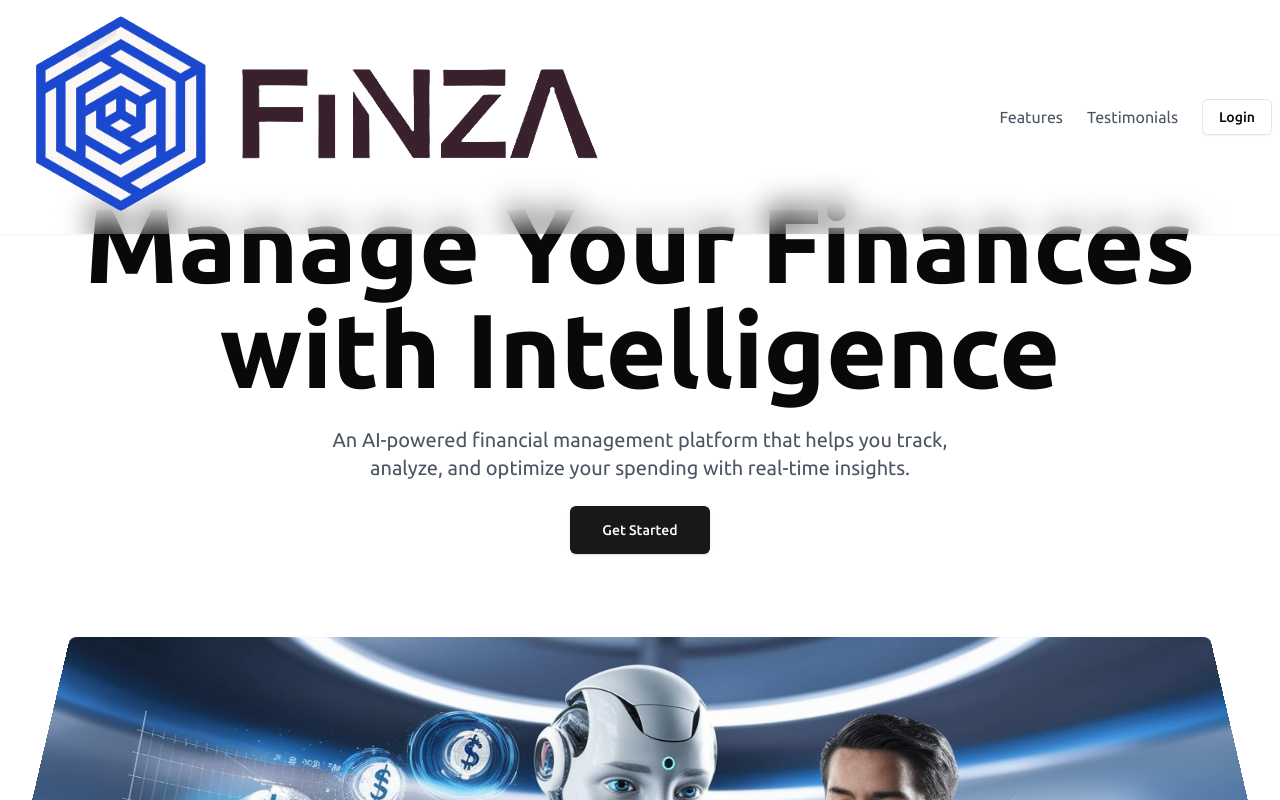
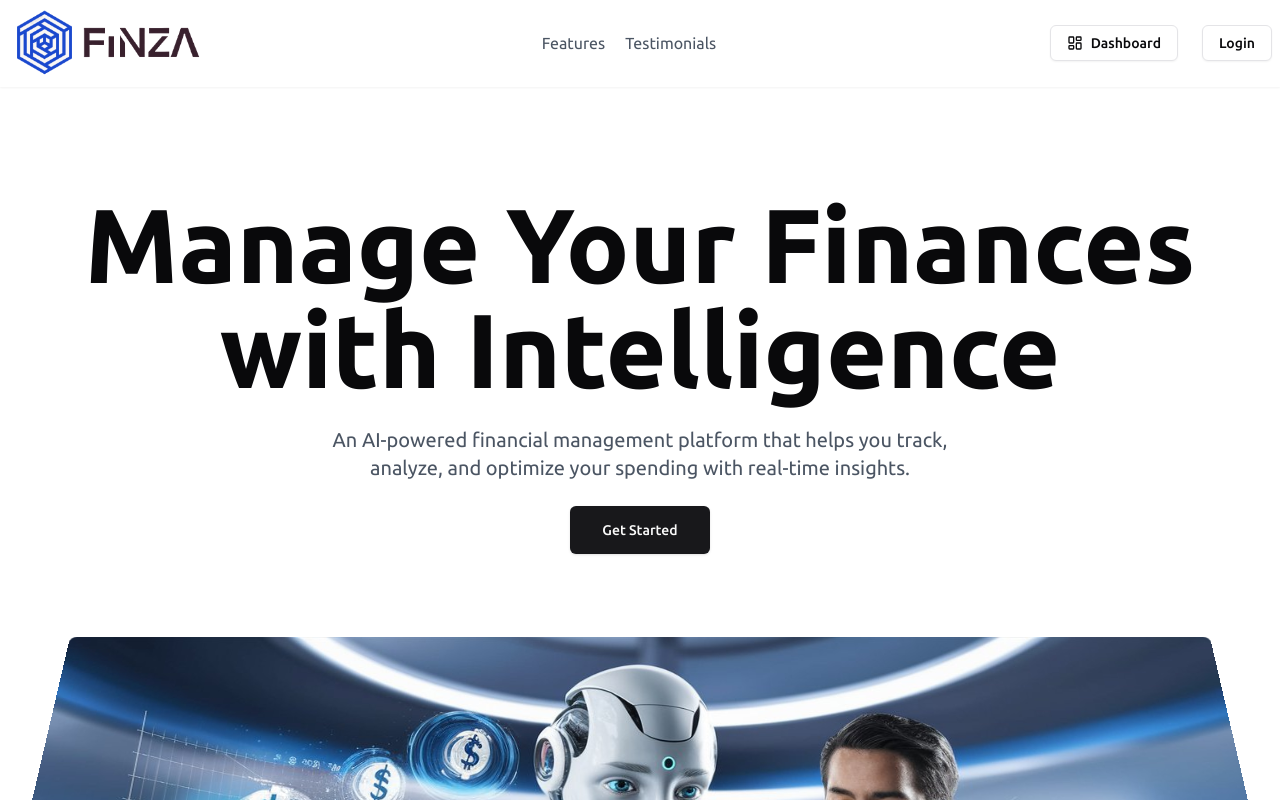
Before and after one commit to VeerniVishwanath/Finza, a Next.js app: page / in a window 1280 px wide. Shown: the top 800 px of the page. Built offline with nearby package versions, Linux system fonts and the light colour scheme; no server answers.

Commit message:
Add Nav Buttons and CheckUser to new user to db

```diff
--- a/components/Header.jsx
+++ b/components/Header.jsx
@@ -1,46 +1,71 @@
 "use client";
+import { checkUser } from "@/lib/checkUser";
 import { SignedIn, SignedOut, UserButton } from "@clerk/nextjs";
+import { LayoutDashboardIcon, SquarePenIcon } from "lucide-react";
 import Image from "next/image";
 import Link from "next/link";
+import { usePathname } from "next/navigation";
+import { useEffect } from "react";
 import { Button } from "./ui/button";
-import { usePathname } from "next/navigation";
 
 function Header() {
   const pathName = usePathname();
+
+  useEffect(() => {
+    const checkForNewUser = async () => {
+      await checkUser();
+    };
+
+    checkForNewUser();
+  }, []);
 
   return (
     <header className="fixed top-0 z-10  backdrop-blur-lg shadow-sm flex justify-center w-full mx-auto ">
       <nav className="container flex p-2 justify-between items-center ">
         <Link href={"/"}>
-          <Image
-            src={"/logo.png"}
-            width={200}
-            height={100}
-            alt="logo"
-            className="w-auto h-auto"
-          />
+          <Image src={"/logo.png"} width={200} height={100} alt="logo" />
         </Link>
 
-        <div className="menu">
-          <div className="flex gap-6 items-center">
-            {pathName === "/" ? (
-              <>
+        {pathName === "/" && (
+          <div>
             <Link
               href={"#features"}
-                  className="hidden md:block text-gray-600 hover:scale-x-105"
+              className="hidden md:inline text-gray-600 hover:scale-x-105"
             >
               Features
             </Link>
             <Link
               href={"#testimonials"}
-                  className="hidden md:block text-gray-600 hover:scale-x-105"
+              className="hidden md:inline text-gray-600 hover:scale-x-105 ml-5"
             >
               Testimonials
             </Link>
-              </>
+          </div>
+        )}
+
+        <div className="menu">
+          <div className="flex gap-6 items-center">
+            {pathName !== "/dashboard" ? (
+              <Button variant="outline" asChild>
+                <Link href={"/dashboard"}>
+                  <LayoutDashboardIcon /> Dashboard
+                </Link>
+              </Button>
             ) : (
-              ""
+              <Button variant="outline" asChild>
+                <Link href={"/"}>Home</Link>
+              </Button>
             )}
+
+            {(pathName === "/dashboard" || pathName.startsWith("/account")) && (
+              <Button asChild>
+                <Link href={"/transaction/create"}>
+                  <SquarePenIcon /> Add Transaction
+                </Link>
+              </Button>
+            )}
+
+            <>
               <SignedOut>
                 <Button variant="outline" asChild>
                   <Link href="/dashboard">Login</Link>
@@ -55,6 +80,7 @@ function Header() {
                   }}
                 />
               </SignedIn>
+            </>
           </div>
         </div>
       </nav>
--- /dev/null
+++ b/lib/checkUser.js
@@ -0,0 +1,43 @@
+"use server";
+
+import { currentUser } from "@clerk/nextjs/server";
+import { prisma } from "./prisma";
+
+export async function checkUser() {
+  try {
+    const {
+      id: clerkUserId,
+      firstName,
+      lastName,
+      emailAddresses,
+      imageUrl,
+    } = await currentUser();
+
+    if (!clerkUserId) return null;
+
+    const loggedInUser = await prisma.user.findUnique({
+      where: {
+        clerkUserId,
+      },
+    });
+
+    if (loggedInUser) return loggedInUser;
+
+    const name = `${firstName} ${lastName}`;
+
+    const email = emailAddresses?.[0].emailAddress;
+
+    const newUser = await prisma.user.create({
+      data: {
+        clerkUserId,
+        email,
+        imageUrl,
+        name,
+      },
+    });
+
+    return { user: newUser };
+  } catch (error) {
+    console.error("Error while creating new user ", error);
+  }
+}
```
Lines whose indentation alone changed are shown as unchanged.
